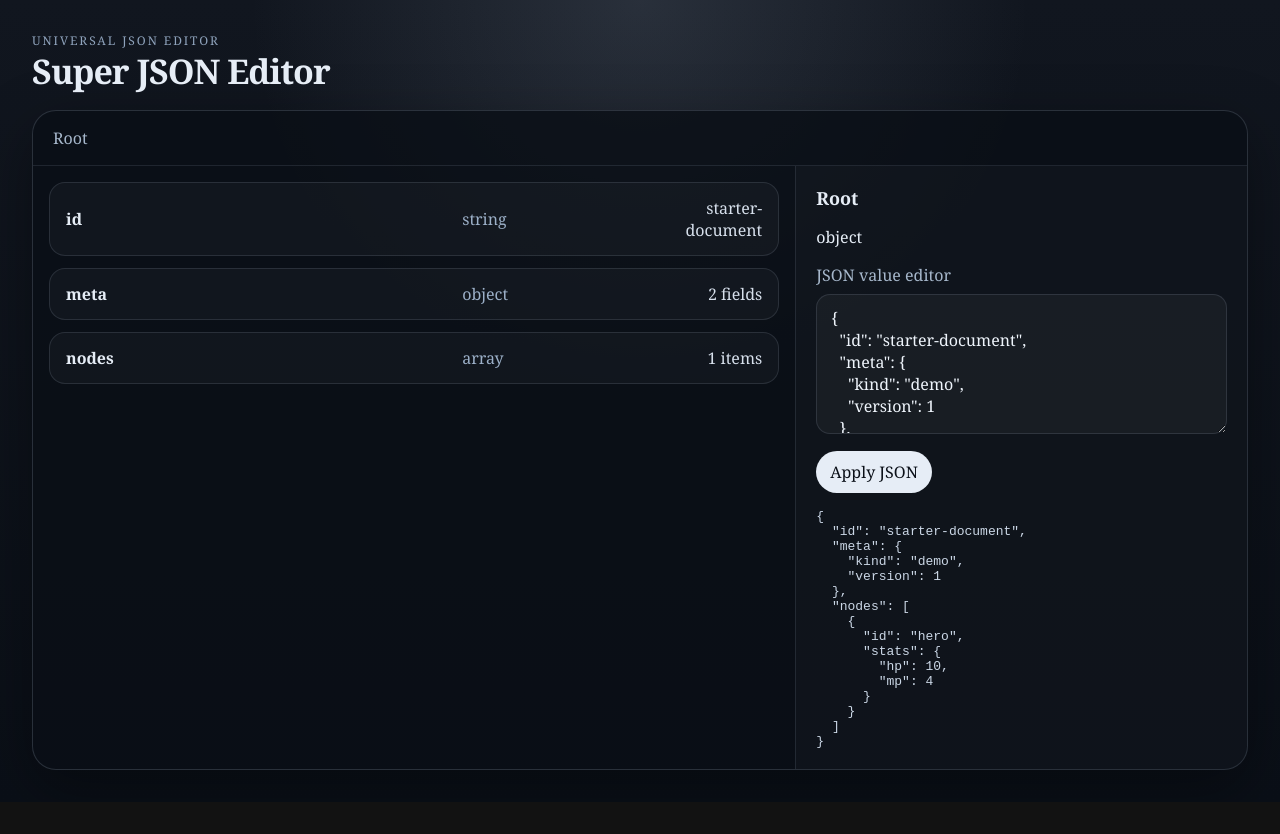
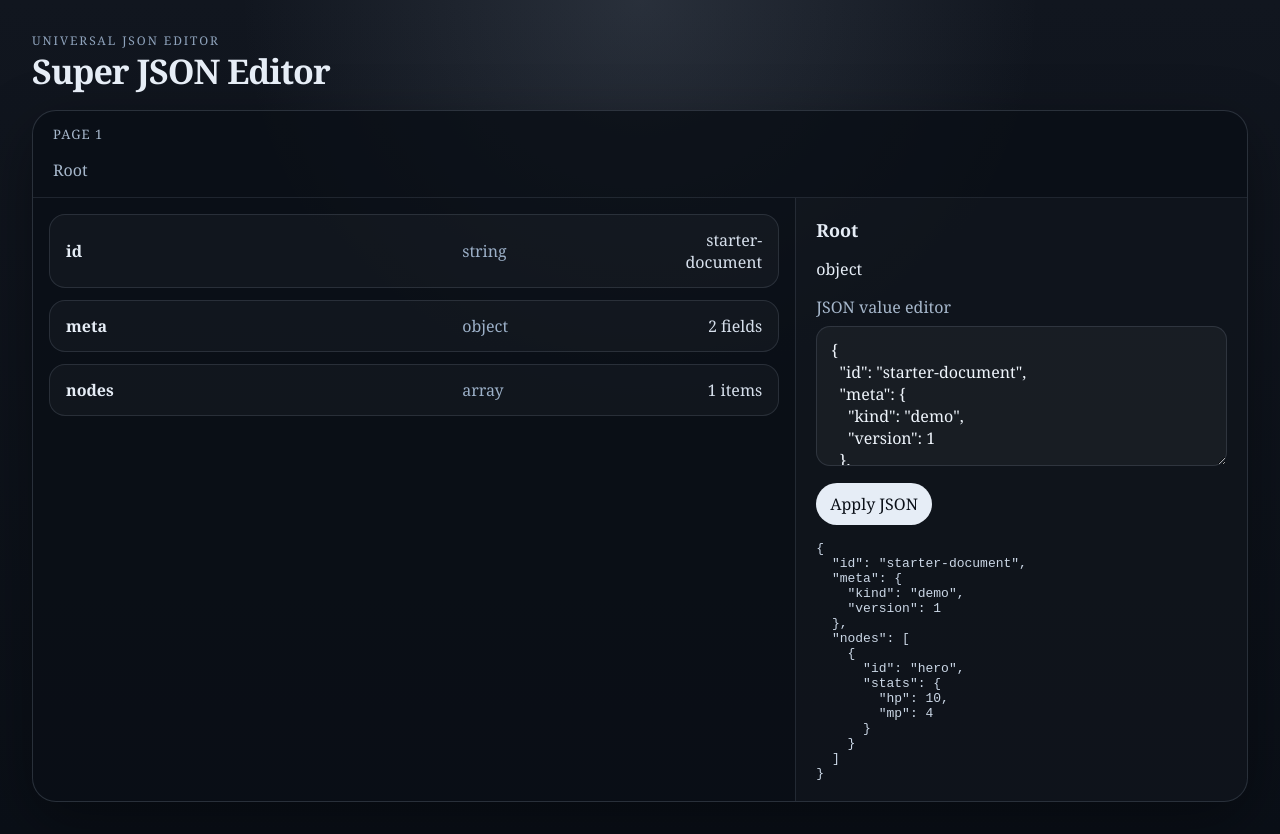
Before and after one commit to chanyuenpang/superjsoneditor, a React (Vite) app: page / in a window 1280 px wide. Before the commit the page ends 802 px from the top, so only its background shows below. Built offline with nearby package versions, Linux system fonts and the light colour scheme.

Commit message:
feat: add stacked subpage navigation

```diff
--- a/src/editor/EditorShell.tsx
+++ b/src/editor/EditorShell.tsx
@@ -10,8 +10,25 @@ type EditorShellProps = {
 
 export function EditorShell({ value }: EditorShellProps) {
   const [documentValue, setDocumentValue] = useState(value);
-  const [path, setPath] = useState<JsonPath>([]);
+  const [pages, setPages] = useState<JsonPath[]>([[]]);
+  const path = pages[pages.length - 1] ?? [];
   const currentValue = useMemo(() => getValueAtPath(documentValue, path), [documentValue, path]);
+
+  function handleNavigate(nextPath: JsonPath) {
+    setPages((current) => [...current, nextPath]);
+  }
+
+  function handleJump(targetPath: JsonPath) {
+    setPages((current) => {
+      const index = current.findIndex((page) => page.join("\u0000") === targetPath.join("\u0000"));
+      if (index >= 0) return current.slice(0, index + 1);
+      return [targetPath];
+    });
+  }
+
+  function handleBack() {
+    setPages((current) => current.length > 1 ? current.slice(0, -1) : current);
+  }
 
   return (
     <div className="editor-shell">
@@ -22,11 +39,19 @@ export function EditorShell({ value }: EditorShellProps) {
         </div>
       </header>
       <section className="editor-shell__panel">
-        <Breadcrumbs path={path} onNavigate={setPath} />
+        <div className="editor-shell__subpage-bar">
+          <div className="editor-shell__subpage-meta">Page {pages.length}</div>
+          {pages.length > 1 ? (
+            <button className="editor-shell__back" type="button" onClick={handleBack}>
+              Back
+            </button>
+          ) : null}
+        </div>
+        <Breadcrumbs path={path} onNavigate={handleJump} />
         <ValueInspector
           value={currentValue}
           path={path}
-          onNavigate={setPath}
+          onNavigate={handleNavigate}
           onApplyValue={(nextValue) => setDocumentValue(setValueAtPath(documentValue, path, nextValue))}
         />
       </section>
--- a/src/styles.css
+++ b/src/styles.css
@@ -61,6 +61,33 @@ select {
   background: rgba(10, 15, 23, 0.82);
   box-shadow: 0 20px 60px rgba(0, 0, 0, 0.35);
   overflow: hidden;
+}
+
+.editor-shell__subpage-bar {
+  display: flex;
+  align-items: center;
+  justify-content: space-between;
+  padding: 14px 20px 0;
+}
+
+.editor-shell__subpage-meta {
+  color: #a6b7cb;
+  font-size: 13px;
+  letter-spacing: 0.08em;
+  text-transform: uppercase;
+}
+
+.editor-shell__back {
+  border: 1px solid rgba(182, 198, 219, 0.14);
+  border-radius: 999px;
+  background: rgba(255, 255, 255, 0.04);
+  color: #eef4fb;
+  padding: 8px 14px;
+  cursor: pointer;
+}
+
+.editor-shell__back:hover {
+  background: rgba(255, 255, 255, 0.08);
 }
 
 .breadcrumbs {
```
Also changed, not shown: 1 other file (tests, documents, lock files or other folders).
